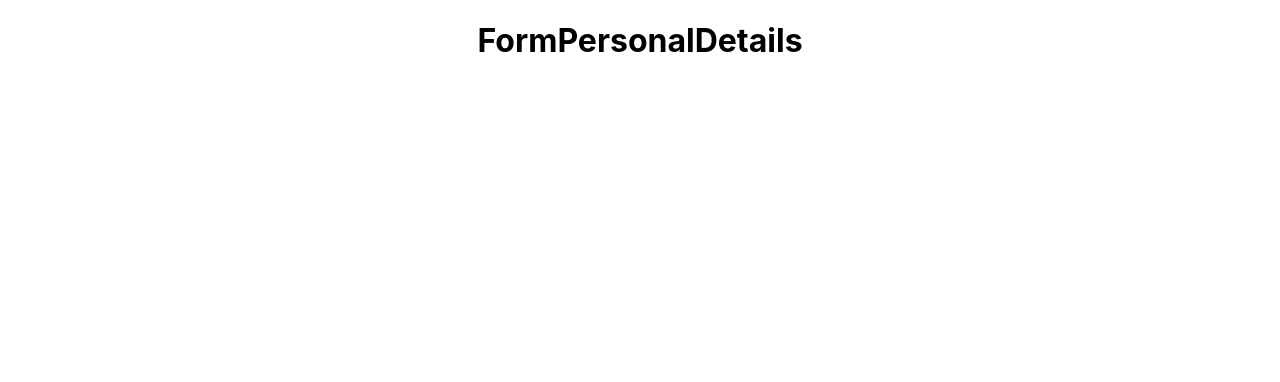
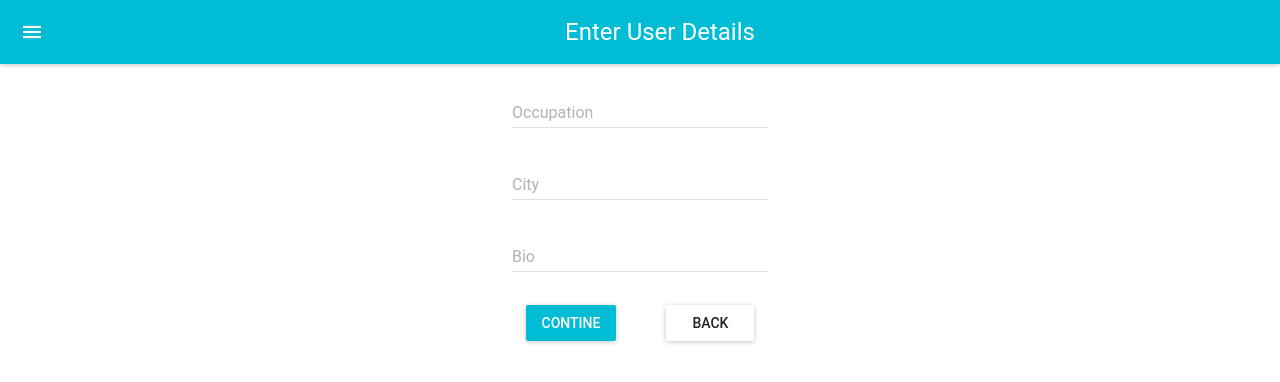
Before and after one commit to sphcastillo/portfolio_nextjs, a React (Create React App) app in the folder formtemplates/: page / in a window 1280 px wide. Both pictures are taken after a click on the button "CONTINE". Shown: the top 382 px of the page. Built offline with nearby package versions, Linux system fonts and the light colour scheme.

Commit message:
FormPersonalDetails has been successfully completed

```diff
--- a/formtemplates/src/components/FormPersonalDetails.js
+++ b/formtemplates/src/components/FormPersonalDetails.js
@@ -0,0 +1,74 @@
+import React, { Component } from 'react';
+import MuiThemeProvider from 'material-ui/styles/MuiThemeProvider';
+import AppBar from 'material-ui/AppBar';
+import TextField from 'material-ui/TextField';
+import RaisedButton from 'material-ui/RaisedButton'
+
+const styles = {
+    button: {
+        margin: 25
+    }
+}
+
+// back method - we want to go back to the User details
+
+export class FormPersonalDetails extends Component {
+    continue = e => {
+        e.preventDefault();
+        this.props.nextStep();
+    }
+
+    back = e => {
+        e.preventDefault();
+        this.props.prevStep();
+    }
+    render() {
+        const { values, handleChange } = this.props;
+
+        return (
+            <MuiThemeProvider>
+                <React.Fragment>
+                    <AppBar title="Enter User Details" />
+                    <TextField
+                        hintText="Enter Your Occupation"
+                        floatingLabelText="Occupation"
+                        onChange={handleChange("occupation")}
+                        defaultValue = {values.occupation}
+                    />
+                    <br/>
+                    <TextField
+                        hintText="Enter Your City"
+                        floatingLabelText="City"
+                        onChange={handleChange("city")}
+                        defaultValue = {values.city}
+                    />
+                    <br/>
+                    <TextField
+                        hintText="Enter Your Bio"
+                        floatingLabelText="Bio"
+                        onChange={handleChange("bio")}
+                        defaultValue = {values.bio}
+                    />
+                    <br/>
+                    <RaisedButton
+                        label="Contine"
+                        primary={true}
+                        style={styles.button}
+                        onClick={this.continue}
+                    />
+                    <RaisedButton
+                        label="Back"
+                        primary={false}
+                        style={styles.button}
+                        onClick={this.back}
+                    />
+
+                </React.Fragment>
+            </MuiThemeProvider>
+        )
+    }
+}
+
+
+
+export default FormPersonalDetails;
--- a/formtemplates/src/components/UserForm.js
+++ b/formtemplates/src/components/UserForm.js
@@ -1,5 +1,6 @@
 import React, { Component } from 'react';
 import FormUserDetails from "./FormUserDetails"
+import FormPersonalDetails from "./FormPersonalDetails"
 
 export class UserForm extends Component {
     state = {
@@ -54,7 +55,14 @@
                 />
             )
             case 2:
-            return <h1>FormPersonalDetails</h1>
+            return(
+                <FormPersonalDetails
+                    nextStep = {this.nextStep}
+                    prevStep = {this.prevStep}
+                    handleChange = {this.handleChange}
+                    values={values}
+                    />
+            )
 
             case 3:
             return <h1>Confirm</h1>
```
